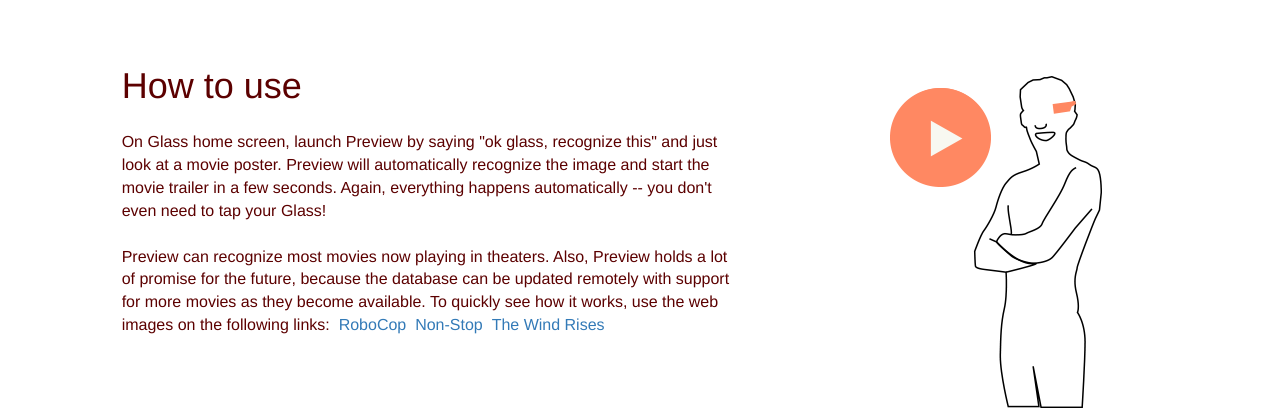
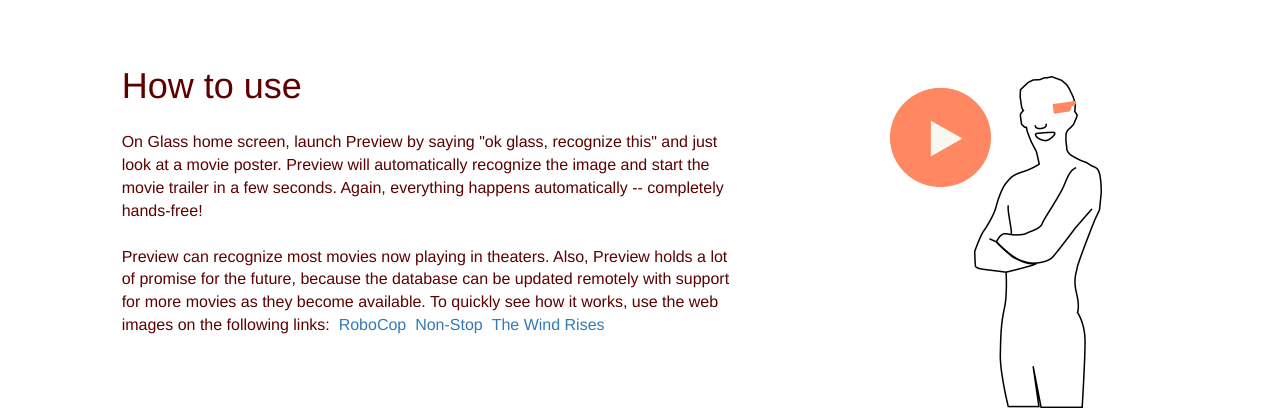
Before and after one commit to previewthemovie/previewthemovie.github.io, a plain HTML site: page index.html in a window 1280 px wide. Shown: the part 1060-1470 px from the top of the page. Drawn offline with nearby package versions, Linux system fonts and the light colour scheme.

Commit message:
Minor text update

```diff
--- a/index.html
+++ b/index.html
@@ -82,7 +82,7 @@
             <div class="section-sub-title">Do you have a Glass?</div>
             -->
             <div class="section-body">
-            On Glass home screen, launch Preview by saying "ok glass, recognize this" and just look at a movie poster. Preview will automatically recognize the image and start the movie trailer in a few seconds. Again, everything happens automatically -- you don't even need to tap your Glass!
+            On Glass home screen, launch Preview by saying "ok glass, recognize this" and just look at a movie poster. Preview will automatically recognize the image and start the movie trailer in a few seconds. Again, everything happens automatically -- completely hands-free!
 <br /><br />
 Preview can recognize most movies now playing in theaters. Also, Preview holds a lot of promise for the future, because the database can be updated remotely with support for more movies as they become available. To quickly see how it works, use the web images on the following links:&nbsp;&nbsp;<a href="http://www.imdb.com/media/rm3853767168/tt1234721" rel="nofollow">RoboCop</a>&nbsp;&nbsp;<a href="http://www.imdb.com/media/rm922999808/tt2024469" rel="nofollow">Non-Stop</a>&nbsp;&nbsp;<a href="http://www.imdb.com/media/rm2695221760/tt2013293" rel="nofollow">The Wind Rises</a>
             </div>
```
